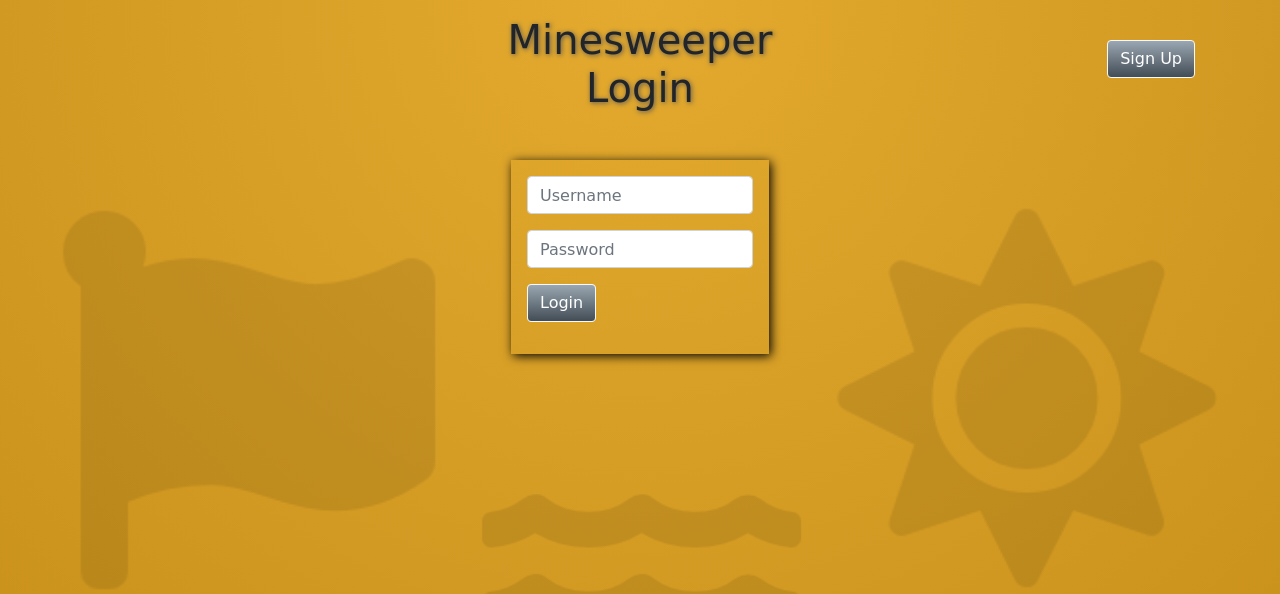
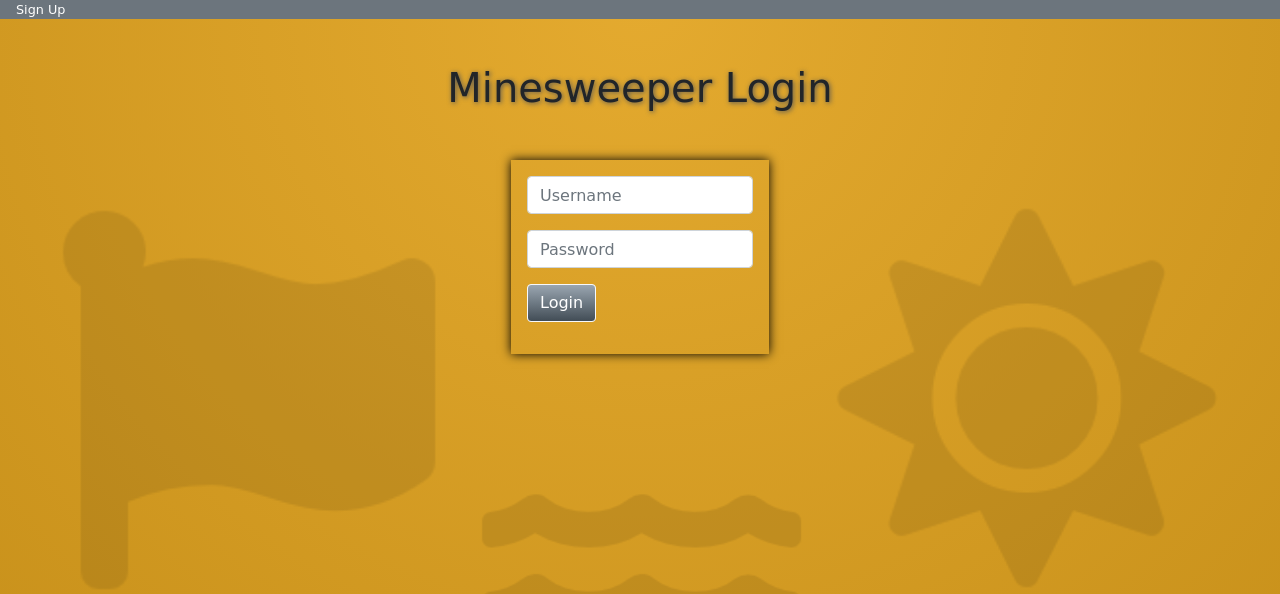
Before and after one commit to marcioreisjr/minesweeper, a Django app: page /accounts/login/ in a window 1280 px wide. Shown: the top 594 px of the page. Run offline with Django 4.2, Linux system fonts and the light colour scheme; some libraries are stand-ins or nearby versions.

Commit message:
Added nav bar and header to all pages.

```diff
--- a/accounts/templates/accounts/login.html
+++ b/accounts/templates/accounts/login.html
@@ -1,15 +1,15 @@
 {% extends 'base.html' %}
 {% load static %}
 
+{% block navbar %}
+<div class="d-flex justify-items-end">
+    <div class="ml-3"><a href="{% url 'signup' %}">Sign Up</a></div>
+</div>
+{% endblock navbar %}
+
 {% block header %}
 <div class="row">
-    <div class="col-lg"></div>
-    <div class="col-lg h1 mb-1 mb-lg-5 title">Minesweeper Login</div>
-    <div class="col-lg d-flex justify-content-end my-4">
-        <div>
-            <a class="btn border border-light btn-std-color" href="{% url 'signup' %}">Sign Up</a>
-        </div>
-    </div>
+    <div class="col h1 my-5 title">Minesweeper Login</div>
 </div>
 {% endblock header %}
 
@@ -24,6 +24,13 @@
         <div class="form-group">
             {{ form.password }}
         </div>
+        {% if form.errors %}
+        {% for err in form.errors %}
+        <div class="alert alert-danger">
+            {{ form.errors|striptags }}
+        </div>
+        {% endfor %}
+        {% endif %}
         <div class="form-group">
             <button class="btn border border-light btn-std-color">Login</button>
         </div>
--- a/coregame/static/css/styles.css
+++ b/coregame/static/css/styles.css
@@ -36,8 +36,18 @@ body {
     min-height: 100vh;
 }
 
+nav a {
+    text-decoration: none;
+    color: white;
+}
+nav a:hover {
+    text-decoration: none;
+    color: white;
+    background-color: darkgrey;
+}
+
 .game-form {
-    box-shadow: black 2px 2px 10px;
+    box-shadow: black 0 0 10px;
     padding: 1rem;
 }
 
--- a/coregame/templates/base.html
+++ b/coregame/templates/base.html
@@ -27,6 +27,10 @@ September 06, 2022 by Marcio Reis Jr.
 <body id="gameBody">
     <!-- Container for all the visible elements -->
     <div class="container py-2 py-lg-3" id="main-div">
+        <nav class="small bg-secondary text-light fixed-top">
+            {% block navbar %}
+            {% endblock navbar %}
+        </nav>
         <header>
             {% block header %}
             {% endblock header %}
```
Also changed, not shown: accounts/templates/accounts/signup.html (+7 -7 lines), coregame/templates/coregame/play.html (+13 -6 lines).
